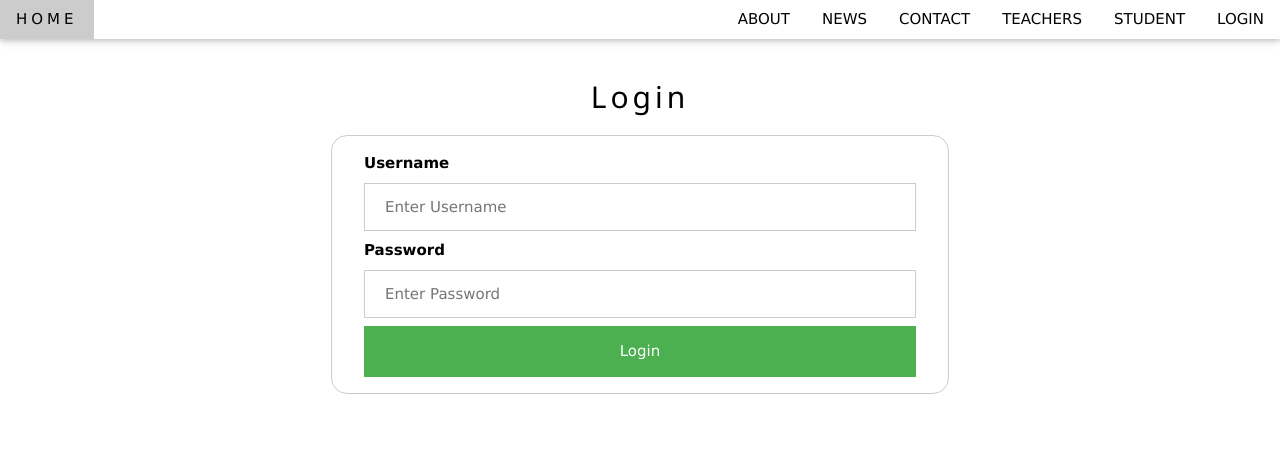
After one commit to kwpinthong/-PROJECT-CPEwebsite, a PHP site: page /login.php in a window 1280 px wide. The commit adds this page. Shown: the top 473 px of the page. Run offline with PHP 8.4, Linux system fonts and the light colour scheme.

Commit message:
add login2

```diff
--- a/header.php
+++ b/header.php
@@ -74,6 +74,7 @@
 					<a href="show4.php" onclick="w3_close()" class="w3-bar-item w3-button">4nd Years</a>
 				</div>
 			</div>
+			<a href="login.php" onclick="w3_close()" class="w3-bar-item w3-button">LOGIN</a>
 		</nav>
 
 	<script>
--- /dev/null
+++ b/login.php
@@ -0,0 +1,15 @@
+<?php require_once("header.php"); ?>
+<div class="w3-white">
+			<div class="w3-container w3-content w3-padding-64" style="max-width:650px">
+				<h2 class="w3-wide w3-center">Login</h2>
+				<div class="w3-panel w3-border w3-round-xlarge">
+                       <div class="container">
+							<label><b>Username</b></label>
+							<input type="text" placeholder="Enter Username" name="uname" required>
+							<label><b>Password</b></label>
+							<input type="password" placeholder="Enter Password" name="psw" required>
+							<button type="submit">Login</button>
+						</div>
+                    </div>
+			</div>
+		</div>
```
Also changed, not shown: admin.php (deleted, +0 -13 lines), news.html (+35 -1 lines), show1.php (line endings or trailing spaces).
